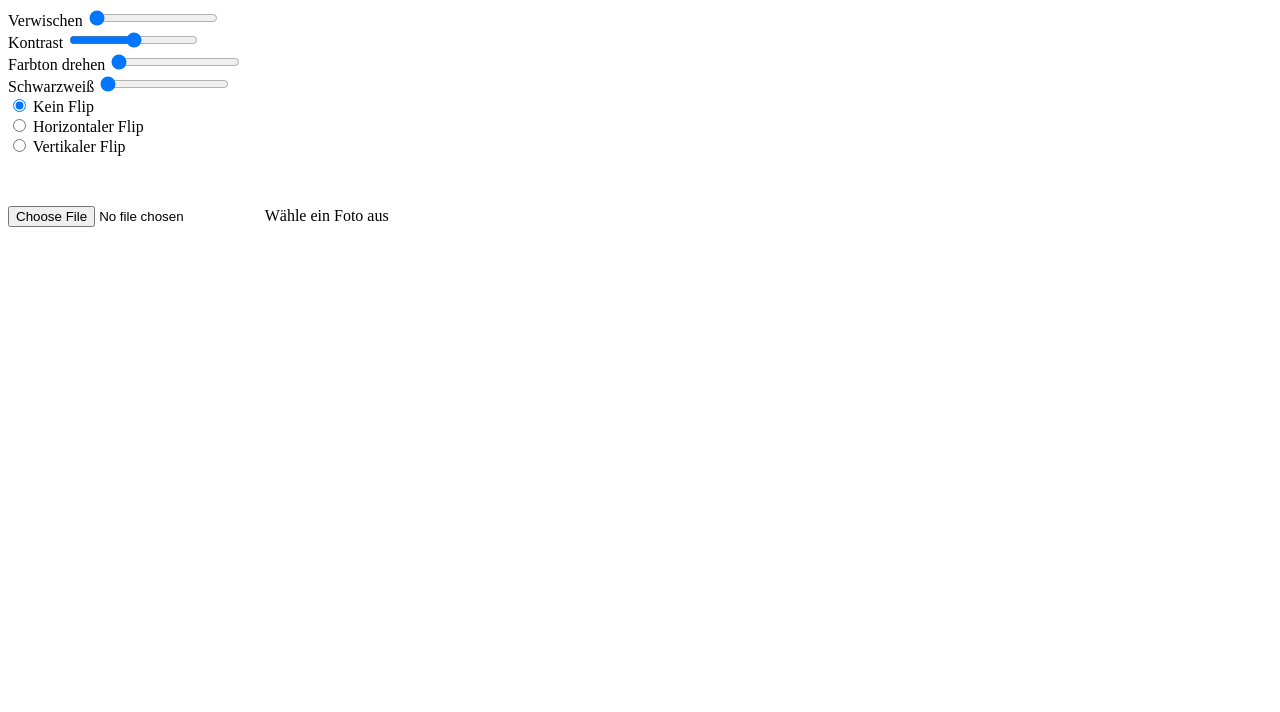
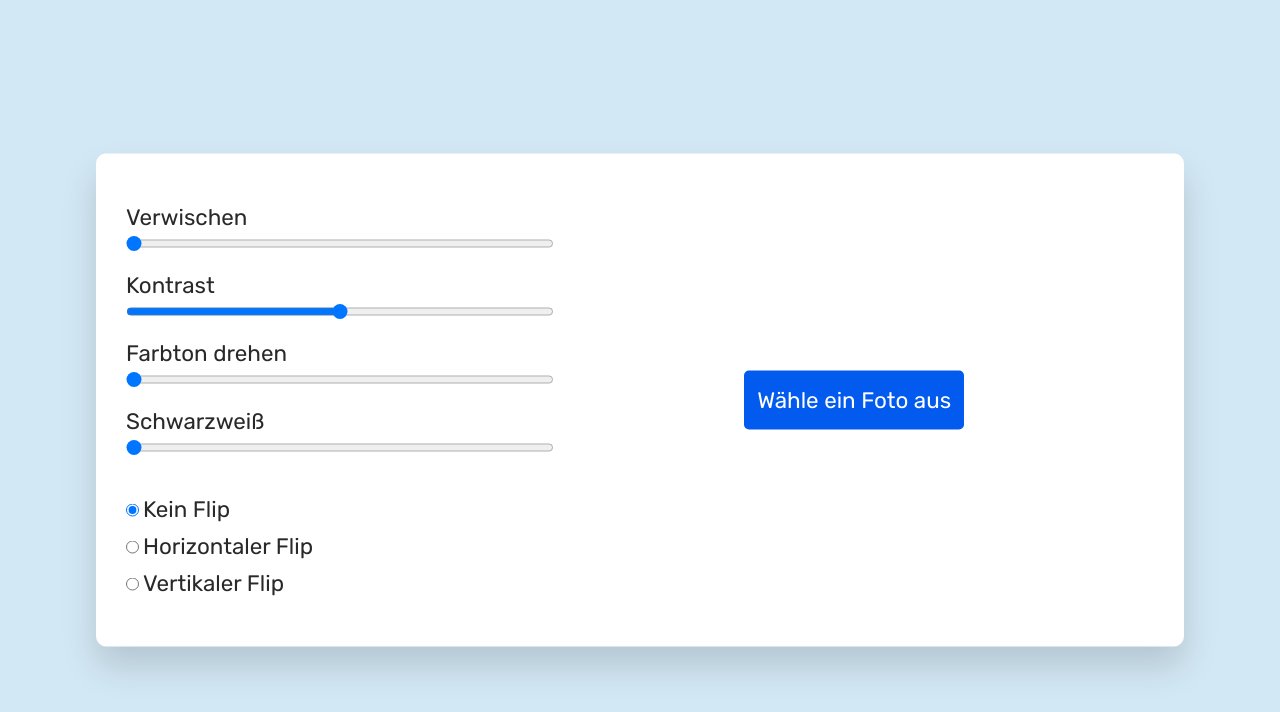
Before and after one commit to astrodude23342/fotoeditor, a plain HTML site: page index.html in a window 1280 px wide. Drawn offline with Linux system fonts and the light colour scheme.

Commit message:
Update index.html

```diff
--- a/index.html
+++ b/index.html
@@ -5,8 +5,109 @@
     <title>Foto Editor</title>
     <!-- Google Fonts -->
     <link href="https://fonts.googleapis.com/css2?family=Rubik:wght@400;600&display=swap" rel="stylesheet">
-    <!-- Stylesheet -->
-    <link rel="stylesheet" href="style.css">
+    <style>
+        *{
+    padding: 0;
+    margin: 0;
+    box-sizing: border-box;
+    font-family: "Rubik",sans-serif;
+}
+body{
+    background-color: #d3e8f5;
+}
+.wrapper{
+    width: 85vw;
+    min-height: 50vmin;
+    padding: 50px 30px;
+    background-color: #ffffff;
+    position: absolute;
+    transform: translate(-50%,-50%);
+    top: 50%;
+    left: 50%;
+    border-radius: 10px;
+    box-shadow: 0 20px 35px rgba(0,0,0,0.15);
+    display: grid;
+    grid-template-columns: 5fr 7fr;
+}
+.editor{
+    min-height: 35vmin;
+    display: flex;
+    flex-direction: column;
+    justify-content: space-around;
+    gap: 20px;
+}
+.editor label{
+    font-size: 2.8vmin;
+    color: #2a292a;
+    font-weight: 400;
+}
+.editor input[type="range"]{
+    display: block;
+    width: 100%;
+    position: relative;
+    margin-top: 5px;
+}
+.flip-buttons{
+    display: flex;
+    flex-direction: column;
+    margin-top: 10px;
+}
+.flip-buttons .flip-option{
+    margin-top: 10px;
+}
+.result{
+    position: relative;
+    display: flex;
+    flex-direction: column;
+    justify-content: center;
+    gap: 20px;
+}
+.result img{
+    display: block;
+    position: relative;
+    max-width: calc(100% - 4vmin);
+    max-height: 45vmin;
+    margin: auto;
+}
+.image-container{
+    display: none;
+}
+input[type="file"]{
+    display: none;
+}
+.result label{
+    display: block;
+    position: relative;
+    margin: 0 auto;
+    width: 220px;
+    background-color: #025bee;
+    color: #ffffff;
+    text-align: center;
+    padding: 16px 0;
+    border-radius: 5px;
+    font-size: 2.8vmin;
+    font-weight: 400;
+    cursor: pointer;
+}
+@media screen and (max-width: 620px) {
+    .wrapper{
+        width: 95vw;
+        grid-template-columns: 1fr;
+        padding: 30px 20px;
+        gap:  10px;
+    }
+    .editor{
+        grid-row: 2;
+    }
+    .flip-buttons{
+        flex-direction: row;
+        justify-content: space-between;
+    }
+    .flip-buttons .flip-option{
+        margin-top: 0;
+    }
+}
+    </style>
 </head>
 <body>
     <div class="wrapper">
```
